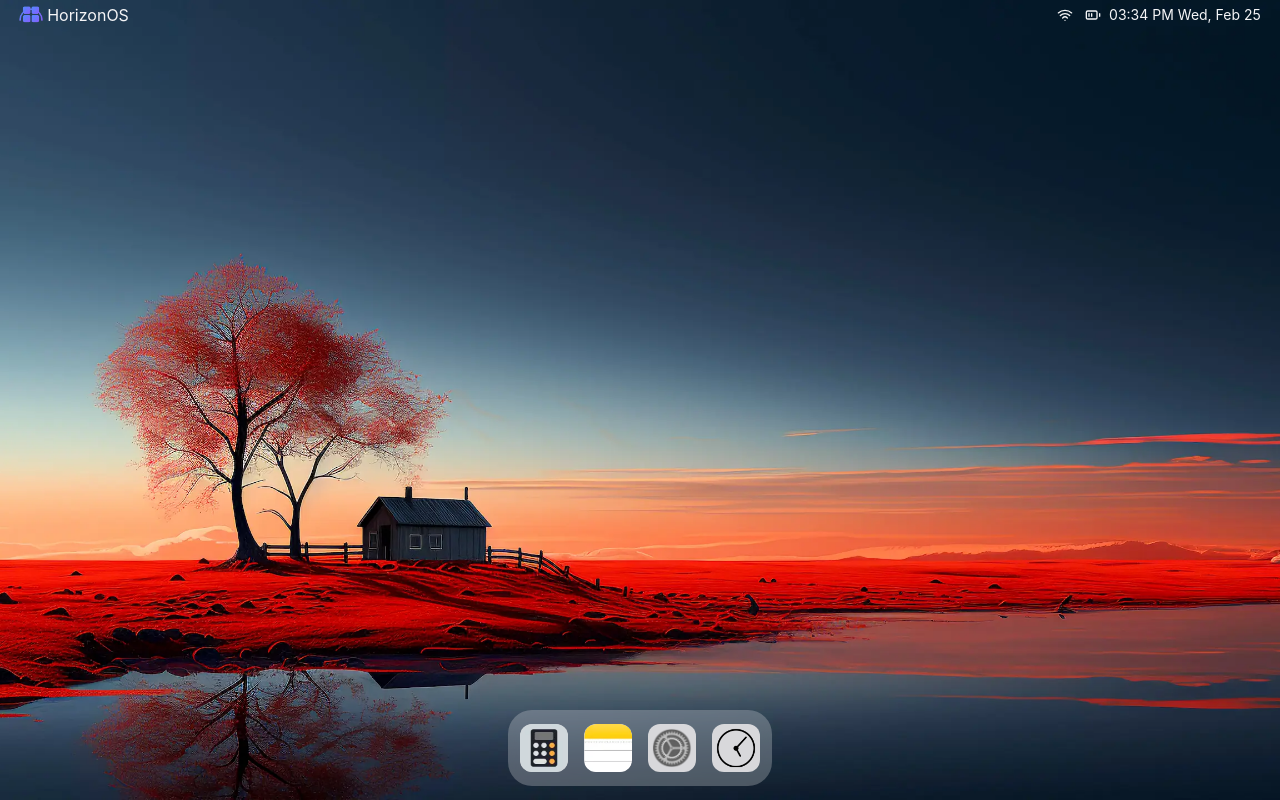
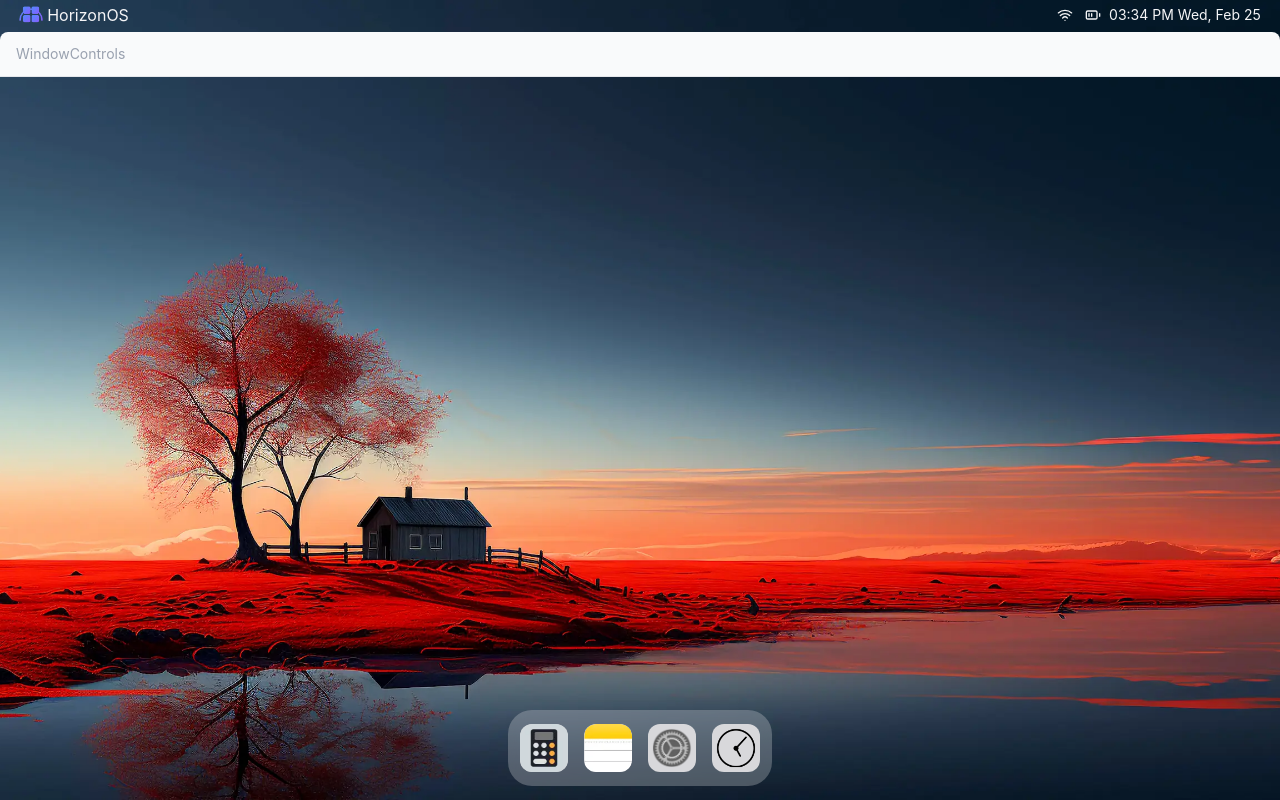
Before and after one commit to satish-sheoran/HorizonOS, a React (Vite) app: page / in a window 1280 px wide. Both pictures are taken after a click on the button 544 px from the left and 748 px from the top of the page. Built offline with nearby package versions, Linux system fonts and the light colour scheme.

Commit message:
All apps (calculator,clock,notes and settings) are connected with HOC and now opening closing is working

```diff
--- a/src/App.jsx
+++ b/src/App.jsx
@@ -2,7 +2,7 @@ import OSLayout from "./layout/OSLayout"
 
 import gsap from 'gsap';
 import { useGSAP } from '@gsap/react';
-import { Draggable } from "gsap/draggable";
+import { Draggable } from "gsap/Draggable";
 
 
 gsap.registerPlugin(Draggable, useGSAP)
--- a/src/apps/Calculator.jsx
+++ b/src/apps/Calculator.jsx
@@ -0,0 +1,18 @@
+import WindowControls from "../components/WindowControls";
+import WindowWrapper from "../hoc/WindowWrapper"
+
+const Calculator = () => {
+    return (
+        <>
+            <div className='w-full'>
+                <div className='window-header'>
+                    <WindowControls id='calculator' />
+                </div>
+            </div>
+        </>
+    )
+}
+
+const CalculatorWindow = WindowWrapper(Calculator, 'calculator');
+
+export default CalculatorWindow;
--- a/src/apps/Clock.jsx
+++ b/src/apps/Clock.jsx
@@ -0,0 +1,18 @@
+import WindowControls from "../components/WindowControls";
+import WindowWrapper from "../hoc/WindowWrapper"
+
+const Clock = () => {
+    return (
+        <>
+            <div className='w-full'>
+                <div className='window-header'>
+                    <WindowControls id='clock' />
+                </div>
+            </div>
+        </>
+    )
+}
+
+const ClockWindow = WindowWrapper(Clock, 'clock');
+
+export default ClockWindow;
--- a/src/apps/Notes.jsx
+++ b/src/apps/Notes.jsx
@@ -0,0 +1,18 @@
+import WindowControls from "../components/WindowControls";
+import WindowWrapper from "../hoc/WindowWrapper"
+
+const Notes = () => {
+    return (
+        <>
+            <div className='w-full'>
+                <div className='window-header'>
+                    <WindowControls id='notes' />
+                </div>
+            </div>
+        </>
+    )
+}
+
+const NotesWindow = WindowWrapper(Notes, 'notes');
+
+export default NotesWindow;
--- a/src/apps/Settings.jsx
+++ b/src/apps/Settings.jsx
@@ -0,0 +1,18 @@
+import WindowControls from "../components/WindowControls";
+import WindowWrapper from "../hoc/WindowWrapper"
+
+const Settings = () => {
+    return (
+        <>
+            <div className='w-full'>
+                <div className='window-header'>
+                    <WindowControls id='settings' />
+                </div>
+            </div>
+        </>
+    )
+}
+
+const SettingsWindow = WindowWrapper(Settings, 'settings');
+
+export default SettingsWindow;
--- /dev/null
+++ b/src/components/WindowControls.jsx
@@ -0,0 +1,8 @@
+
+const WindowControls = () => {
+    return (
+        <div>WindowControls</div>
+    )
+}
+
+export default WindowControls
--- a/src/hoc/WindowWrapper.jsx
+++ b/src/hoc/WindowWrapper.jsx
@@ -4,7 +4,7 @@ import { useDispatch, useSelector } from 'react-redux'
 import { useLayoutEffect, useRef } from 'react';
 import { useGSAP } from '@gsap/react';
 import gsap from 'gsap';
-import { Draggable } from "gsap/draggable";
+import { Draggable } from "gsap/Draggable";
 
 const WindowWrapper = (Component, windowKey) => {
 
@@ -49,7 +49,7 @@ const WindowWrapper = (Component, windowKey) => {
 
 
 
-        return <section ref={ref} className={`${windowKey} absolute`} style={{ zIndex }}>
+        return <section ref={ref} className={`${windowKey} absolute w-full top-8`} style={{ zIndex }}>
             <Component />
         </section>
     }
--- a/src/index.css
+++ b/src/index.css
@@ -28,8 +28,11 @@ body {
     --bg-white: #F5F5F7;
     --bg-light-gray: #ededf1e3;
     --bg-icon: #d8d8db;
-    --bg-gray-glass: rgba(73, 75, 81, 0.35)
-;
+    --bg-gray-glass: rgba(73, 75, 81, 0.35);
+    --bg-window-header: #f9fafb;
+    --border-gray-200: #e5e7eb;
+
+
 
 
     /* text color */
@@ -40,6 +43,7 @@ body {
     --color-close: #ff6157;
     --color-open: #ffc030;
     --color-minimize: #2acb42;
+    --text-color: #99a1af;
 
     /* Box Shadows */
     --shadow-sm: 0 1px 2px rgba(0, 0, 0, 0.05);
--- a/src/layout/OSLayout.jsx
+++ b/src/layout/OSLayout.jsx
@@ -1,7 +1,11 @@
 import Dock from '../components/Dock'
 import StatusBar from '../components/StatusBar'
 
-import {  useSelector } from "react-redux";
+import { useSelector } from "react-redux";
+import CalculatorWindow from '../apps/Calculator'
+import SettingsWindow from '../apps/Settings'
+import ClockWindow from '../apps/Clock'
+import NotesWindow from '../apps/Notes'
 
 const OSLayout = () => {
 
@@ -13,6 +17,13 @@ const OSLayout = () => {
         <main id='os-layout' className='bg-cover bg-center bg-no-repeat' style={{ backgroundImage: `url(${src})` }}>
             <StatusBar />
             <Dock /> {/*Navigation bar*/}
+
+
+            {/* All Apps  */}
+            <CalculatorWindow />
+            <SettingsWindow />
+            <ClockWindow />
+            <NotesWindow />
         </main>
     )
 }
--- a/src/redux/features/windowApps.js
+++ b/src/redux/features/windowApps.js
@@ -1,5 +1,7 @@
 import { createSlice } from "@reduxjs/toolkit";
 import { INITIAL_Z_INDEX, WINDOW_CONFIG } from "../../constants";
+
+
 
 const windowAppSlice = createSlice({
     name: 'windowApps',
--- a/src/styles/classes.css
+++ b/src/styles/classes.css
@@ -27,3 +27,7 @@
 .icon {
     @apply rounded-(--border-radius-md) relative h-15 md:h-12 w-15 md:w-12 cursor-pointer
 }
+
+.window-header {
+    @apply flex items-center justify-between px-4 py-3 rounded-t-lg bg-(--bg-window-header) border-b border-(--border-gray-200) select-none text-sm text-(--text-color);
+}
```
Also changed, not shown: new.txt (added), 1 other file (tests, documents, lock files or other folders).
